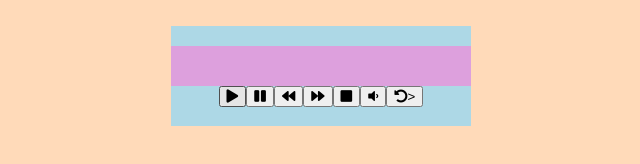
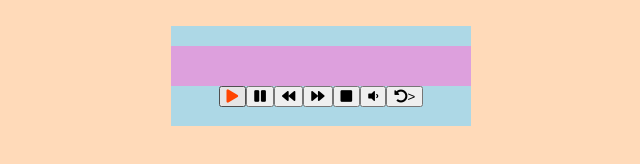
Before and after one commit to AlexaGSC/mp3Player, a website built with Parcel: page src/index.html in a window 1280 px wide. In both pictures the pointer is over the icon 551 px from the left and 96 px from the top of the page. Shown: the full height of the page, 319-959 px from the left. Built offline with nearby package versions, Linux system fonts and the light colour scheme; some packages are replaced by stand-ins of ours.

Commit message:
adding new style at css, buttons hover

```diff
--- a/src/css/index.css
+++ b/src/css/index.css
@@ -20,3 +20,7 @@ body {
     height: 40px;
     background: plum;
 }
+
+.player button:hover i {
+    color: orangered;
+}
```
